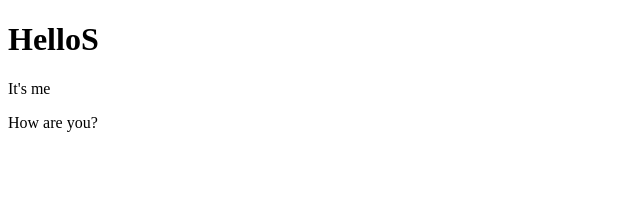
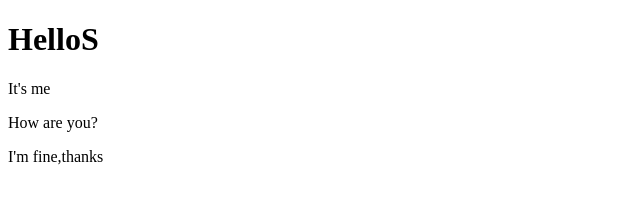
Before and after one commit to noselb/HTML-CSS-exam, a plain HTML site: page index.html in a window 1280 px wide. Shown: the full height of the page, 0-640 px from the left. Drawn offline with Linux system fonts and the light colour scheme.

Commit message:
add:add paragraph

```diff
--- a/index.html
+++ b/index.html
@@ -9,6 +9,7 @@
     <h1>HelloS</h1>
     <p>It's me</p>
     <p>How are you?</p>
+    <P>I'm fine,thanks</P>
 
 </body>
 </html>
```
